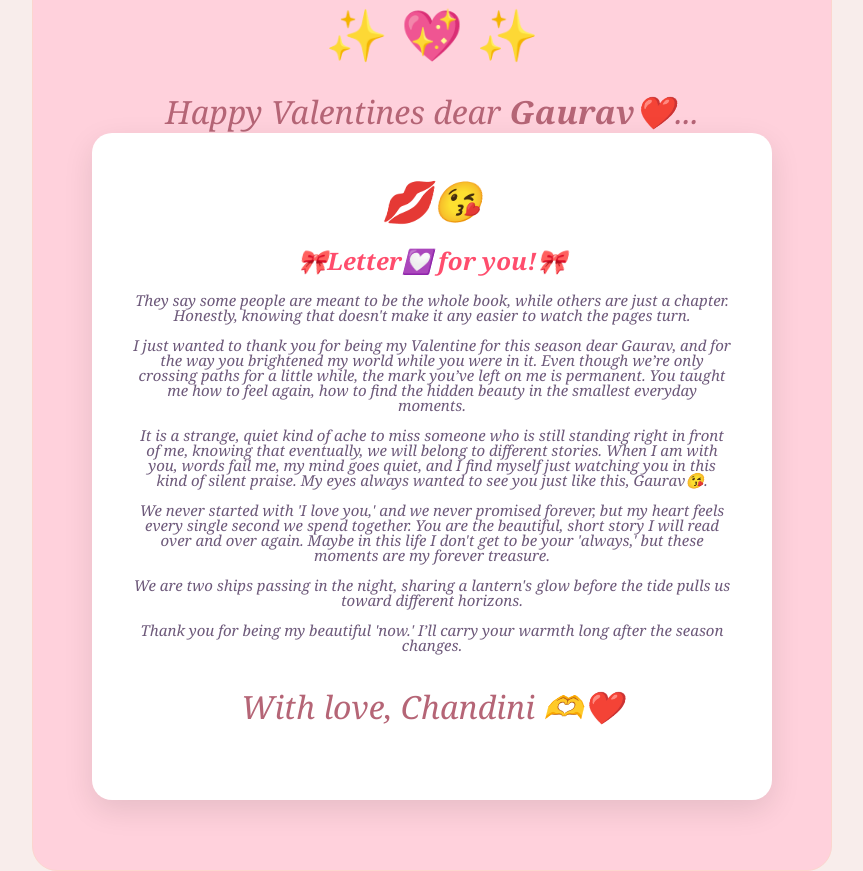
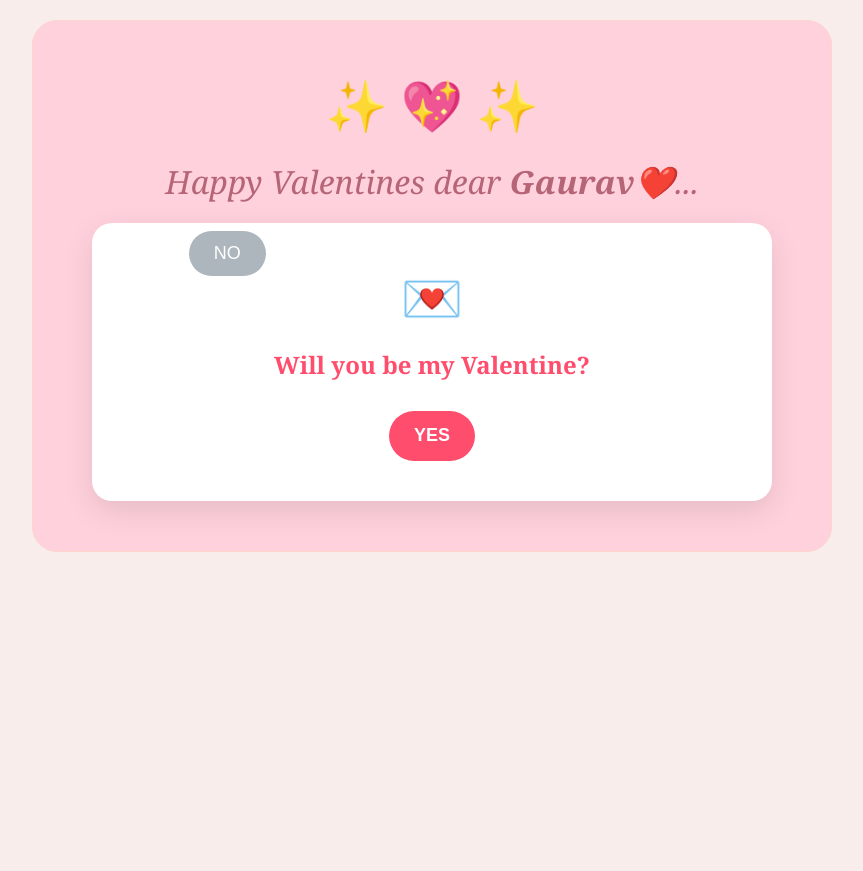
Before and after one commit to chandinikondapalli-sudo/HTML-PROJECT, a plain HTML site: page index.html in a window 1280 px wide. Both pictures are taken after a click on the button "NO". Shown: the whole page, without its empty margins (208-1071 px from the left). After the commit the page ends 800 px from the top, so only its background shows below. Drawn offline with nearby package versions, Linux system fonts and the light colour scheme.

Commit message:
Update index.html

```diff
--- a/index.html
+++ b/index.html
@@ -3,6 +3,7 @@
 <head>
     <meta charset="UTF-8">
     <meta name="viewport" content="width=device-width, initial-scale=1.0">
+    <script src="https://cdn.jsdelivr.net/npm/canvas-confetti@1.6.0/dist/confetti.browser.min.js"></script>
 </head>
 <body style="margin: 0; padding: 0; background-color: #f8edeb; font-family: 'Georgia', serif;">
     <table align="center" border="0" cellpadding="0" cellspacing="0" width="100%" style="max-width: 800px; background-color: #FFD1DC; margin-top: 20px; border-radius: 25px; border: 1px solid #fcd5ce;">
@@ -11,116 +12,75 @@
                 <div style="font-size: 50px; color: #e5989b; margin-bottom: 10px;">✨ 💖 ✨</div>
 
                 <h1 style="color: #b56576; font-size: 32px; font-weight: normal; font-style: italic; margin-bottom: 20px;">
-                    Happy Valentines dear <strong>Gaurav❤️</strong>...<!DOCTYPE html>
-<html lang="en">
-<head>
-    <meta charset="UTF-8">
-    <meta name="viewport" content="width=device-width, initial-scale=1.0">
-    <title>A Special Question</title>
-    <style>
-        body {
-            margin: 0;
-            padding: 0;
-            display: flex;
-            justify-content: center;
-            align-items: center;
-            height: 100vh;
-            background-color: #fff0f3;
-            font-family: 'Georgia', serif;
-            overflow: hidden;
-            text-align: center;
-        }
-        .card {
-            background: white;
-            padding: 40px;
-            border-radius: 20px;
-            box-shadow: 0 10px 30px rgba(0,0,0,0.1);
-            max-width: 600px;
-            width: 90%;
-            position: relative;
-        }
-        h1 { color: #ff4d6d; font-size: 24px; }
-        .buttons {
-            display: flex;
-            justify-content: center;
-            gap: 20px;
-            margin-top: 30px;
-        }
-        button {
-            padding: 12px 25px;
-            font-size: 18px;
-            border: none;
-            border-radius: 50px;
-            cursor: pointer;
-            transition: 0.3s;
-        }
-        #yesBtn { background-color: #ff4d6d; color: sky blue; font-weight: bold; position: absolute; }
-        #noBtn { background-color: #adb5bd; color: white; position: absolute; }
+                    Happy Valentines dear <strong>Gaurav❤️</strong>...
+                </h1>
 
-        .hidden { display: none; }
-        .kiss-sticker { font-size: 40px; margin-bottom: 10px; }
-/* Very small, neat paragraph style */
-        .deep-message {
-            color: #6d597a;
-            font-size: 15px;
-            line-height: 1;
-            text-align: center;
-            margin-bottom: 10px;
-        }
-
-    </style>
-</head>
-<body>
-
-    <div class="card" id="mainCard">
+                <div class="card" id="mainCard" style="background: white; padding: 40px; border-radius: 20px; box-shadow: 0 10px 30px rgba(0,0,0,0.1); max-width: 600px; width: 90%; position: relative; text-align: center;">
                     <div id="questionArea">
                         <div style="font-size: 50px;">💌</div>
-            <h1>Will you be my Valentine?</h1>
-            <div class="buttons">
-                <button id="yesBtn" onclick="showLove()">YES</button>
-                <button id="noBtn" onmouseover="moveNo()" onclick="moveNo()">NO</button>
+                        <h1 style="color: #ff4d6d; font-size: 24px;">Will you be my Valentine?</h1>
+                        <div class="buttons" style="display: flex; justify-content: center; gap: 20px; margin-top: 30px; min-height: 50px;">
+                            <button id="yesBtn" onclick="showLove()" style="padding: 12px 25px; font-size: 18px; border: none; border-radius: 50px; cursor: pointer; background-color: #ff4d6d; color: white; font-weight: bold;">YES</button>
+                            <button id="noBtn" onmouseover="moveNo()" onclick="moveNo()" style="padding: 12px 25px; font-size: 18px; border: none; border-radius: 50px; cursor: pointer; background-color: #adb5bd; color: white;">NO</button>
                         </div>
                     </div>
 
-        <div id="loveArea" class="hidden">
-            <div class="kiss-sticker">💋😘</div>
-            <h1>🎀Letter💟 for you!🎀</h1>
-            <div class="deep-message">
+                    <div id="loveArea" style="display: none;">
+                        <div style="font-size: 40px; margin-bottom: 10px;">💋😘</div>
+                        <h1 style="color: #ff4d6d; font-size: 24px;">🎀Letter💟 for you!🎀</h1>
+                        <div style="color: #6d597a; font-size: 15px; line-height: 1.4; text-align: center; margin-bottom: 10px;">
                             <p>They say some people are meant to be the whole book, while others are just a chapter. Honestly, knowing that doesn't make it any easier to watch the pages turn.</p>
-
                             <p>I just wanted to thank you for being my Valentine for this season dear Gaurav, and for the way you brightened my world while you were in it. Even though we’re only crossing paths for a little while, the mark you’ve left on me is permanent. You taught me how to feel again, how to find the hidden beauty in the smallest everyday moments.</p>
-
                             <p>It is a strange, quiet kind of ache to miss someone who is still standing right in front of me, knowing that eventually, we will belong to different stories. When I am with you, words fail me, my mind goes quiet, and I find myself just watching you in this kind of silent praise. My eyes always wanted to see you just like this, Gaurav😘.</p>
-
                             <p>We never started with 'I love you,' and we never promised forever, but my heart feels every single second we spend together. You are the beautiful, short story I will read over and over again. Maybe in this life I don't get to be your 'always,' but these moments are my forever treasure.</p>
-
                             <p>We are two ships passing in the night, sharing a lantern's glow before the tide pulls us toward different horizons.</p>
-
                             <p>Thank you for being my beautiful 'now.' I’ll carry your warmth long after the season changes.</p>
                         </div>
-            <p class="signature">With love, <span class="name-red">Chandini 🫶❤️</span></p>
+                        <p>With love, <span style="color: #ff4d6d; font-weight: bold;">Chandini 🫶❤️</span></p>
                     </div>
                 </div>
 
                 <script>
                     function moveNo() {
                         const noBtn = document.getElementById('noBtn');
+                        noBtn.style.position = 'absolute';
                         const x = Math.random() * (window.innerWidth - noBtn.offsetWidth);
                         const y = Math.random() * (window.innerHeight - noBtn.offsetHeight);
-
                         noBtn.style.left = x + 'px';
                         noBtn.style.top = y + 'px';
                     }
 
                     function showLove() {
-            document.getElementById('questionArea').classList.add('hidden');
-            document.getElementById('loveArea').classList.remove('hidden');
-            document.getElementById('noBtn').classList.add('hidden');
+                        document.getElementById('questionArea').style.display = 'none';
+                        document.getElementById('loveArea').style.display = 'block';
+                        document.getElementById('noBtn').style.display = 'none';
+
+                        // 2. Party Popper Trigger
+                        var end = Date.now() + (3 * 1000);
+                        var colors = ['#ff4d6d', '#ffffff', '#ffafcc'];
+
+                        (function frame() {
+                            confetti({
+                                particleCount: 3,
+                                angle: 60,
+                                spread: 55,
+                                origin: { x: 0, y: 0.8 },
+                                colors: colors
+                            });
+                            confetti({
+                                particleCount: 3,
+                                angle: 120,
+                                spread: 55,
+                                origin: { x: 1, y: 0.8 },
+                                colors: colors
+                            });
+
+                            if (Date.now() < end) {
+                                requestAnimationFrame(frame);
+                            }
+                        }());
                     }
                 </script>
-</body>
-</html>
-
             </td>
         </tr>
     </table>
```
Lines whose indentation alone changed are shown as unchanged.
